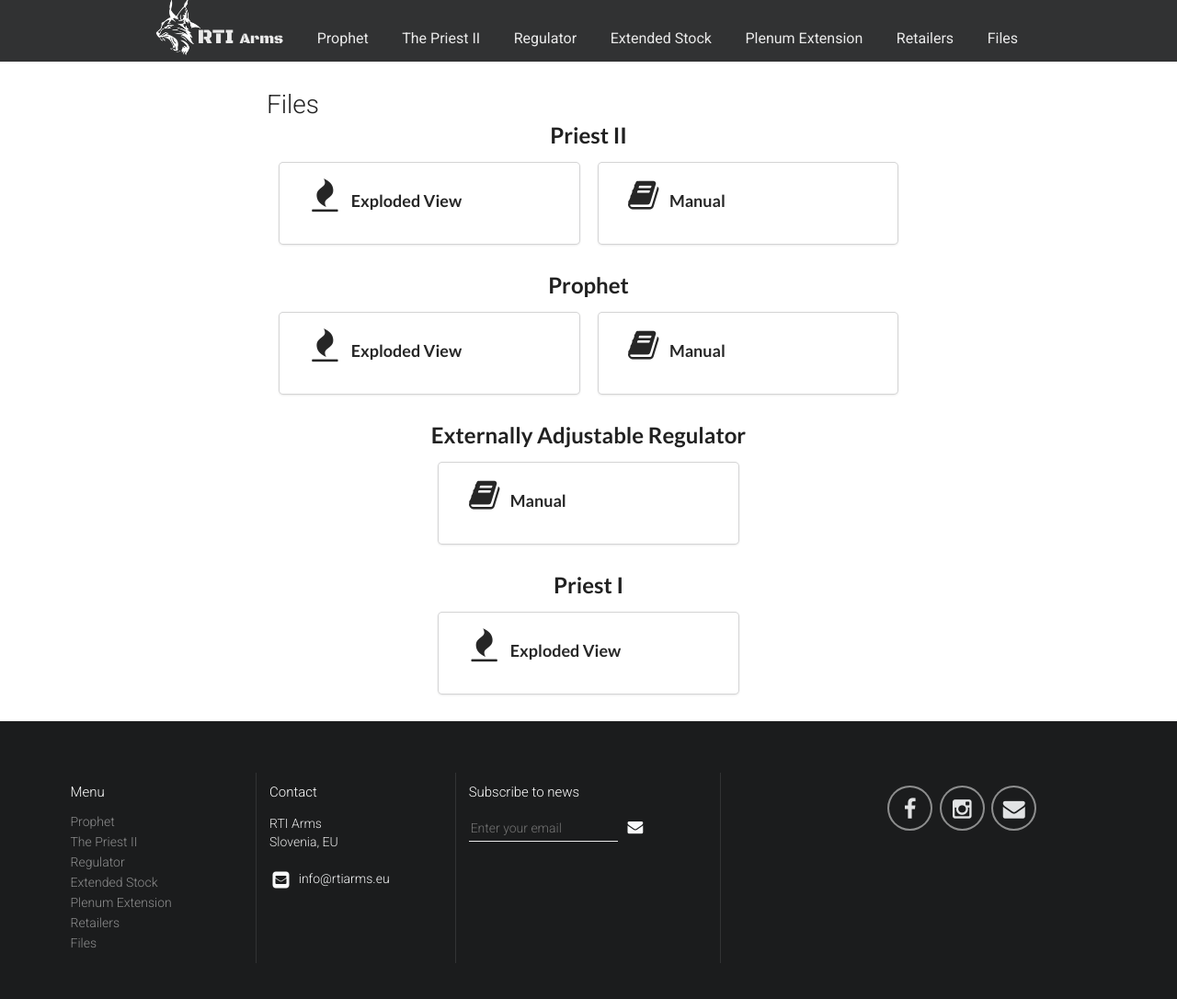
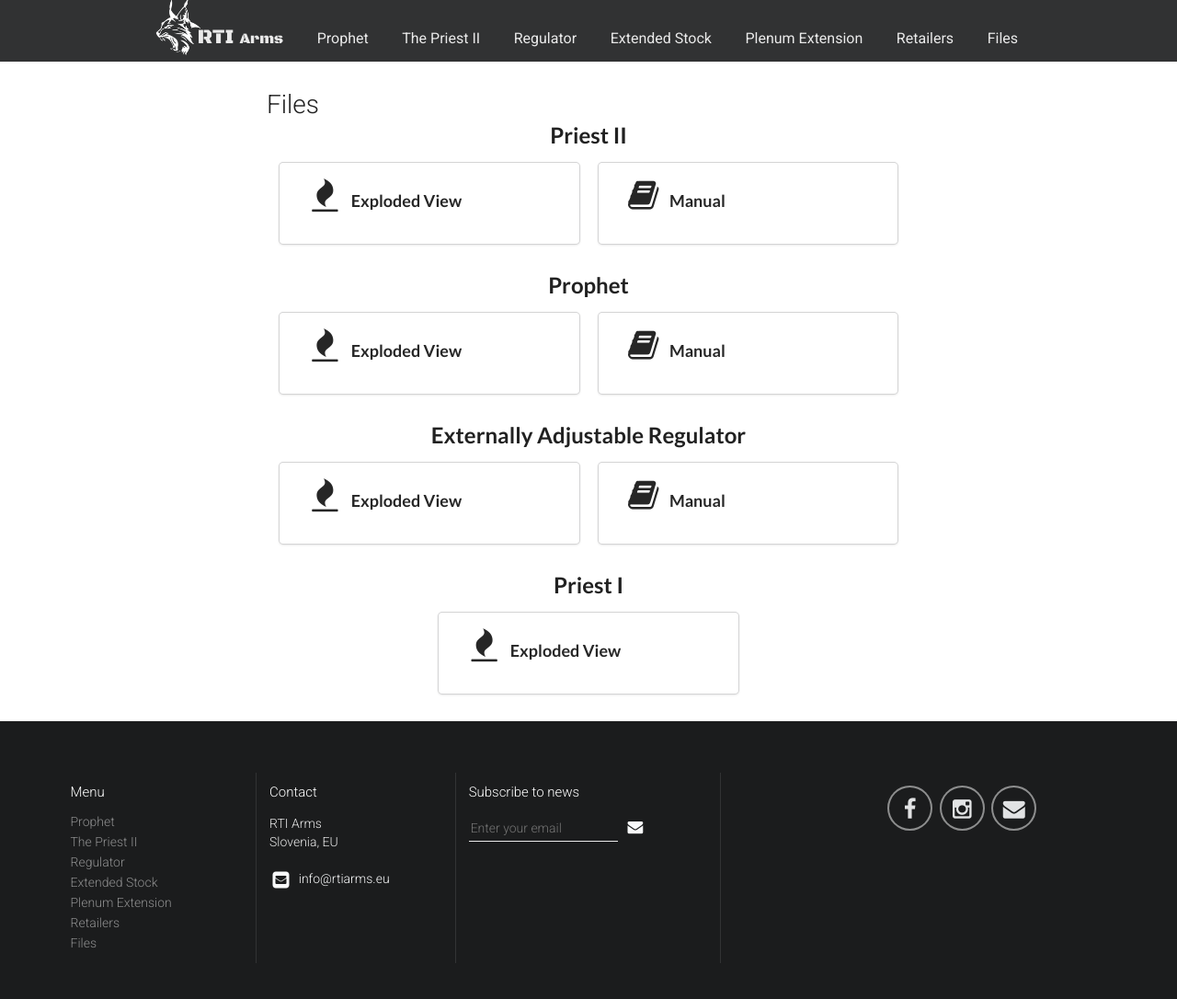
Before and after one commit to qstraza/rtiarms, a Jekyll site: the page built from pages/files.html, in a window 1280 px wide and 1103 px high. Shown: the top 1086 px of the window at 92% size. Built offline with Jekyll 4.4.1, drawn with Linux system fonts in a browser that asks for light colours.

Commit message:
Added exploded view of the regulator

```diff
--- a/_data/files.yml
+++ b/_data/files.yml
@@ -18,6 +18,9 @@
 
 - name: Externally Adjustable Regulator
   files:
+    - name: Exploded View
+      url: /assets/docs/RegulatorPriestExploded.pdf
+      icon: fire
     - name: Manual
       url: /assets/docs/priest-regulator-manual-min.pdf
       icon: book
```
Also changed, not shown: 1 other file.
